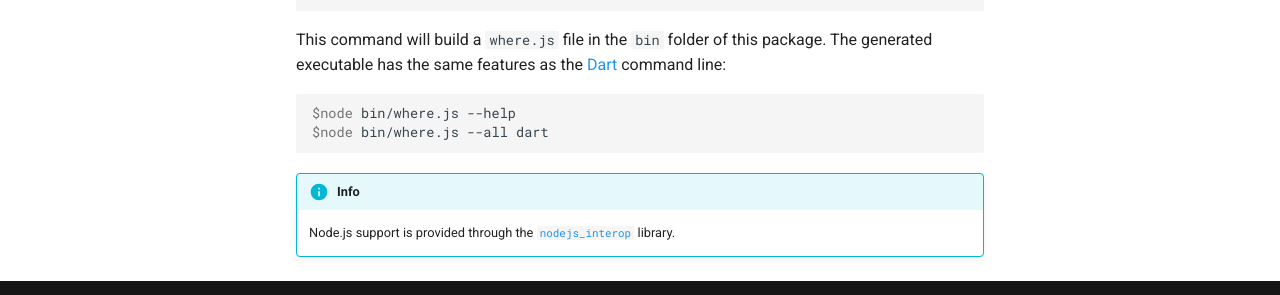
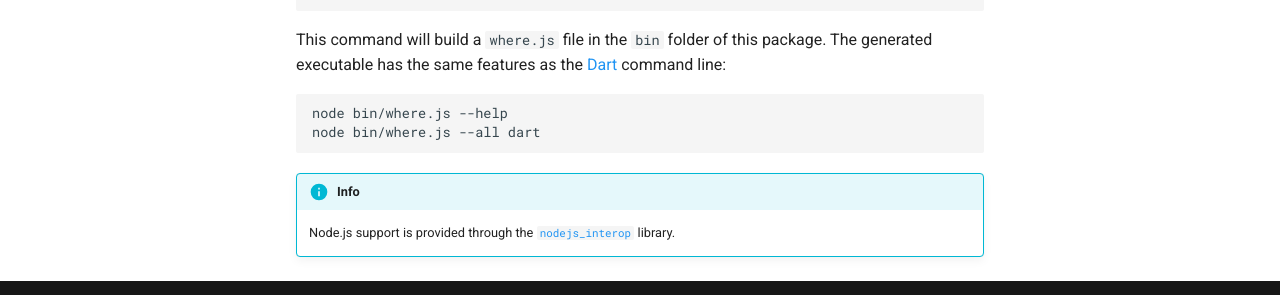
Before and after one commit to AugustToko/where.dart, an MkDocs documentation site: the page built from doc/usage.md, in a window 1280 px wide and 900 px high, scrolled down 2633 px. Shown: the part 555-850 px from the top of the window. Built offline with MkDocs 1.6.1 and Material for MkDocs 9.7.7, drawn with Linux system fonts in a browser that asks for light colours; comment, search, counter and statistics services are not loaded; old or Windows-style settings are respelled for this version of MkDocs.

Commit message:
Fixed the documentation

````diff
--- a/doc/usage.md
+++ b/doc/usage.md
@@ -133,8 +133,8 @@ This command will build a `where.js` file in the `bin` folder of this package.
 The generated executable has the same features as the [Dart](https://www.dartlang.org) command line:
 
 ```shell
-$node bin/where.js --help
-$node bin/where.js --all dart
+node bin/where.js --help
+node bin/where.js --all dart
 ```
 
 !!! info
````
Also changed, not shown: 1 other file.
